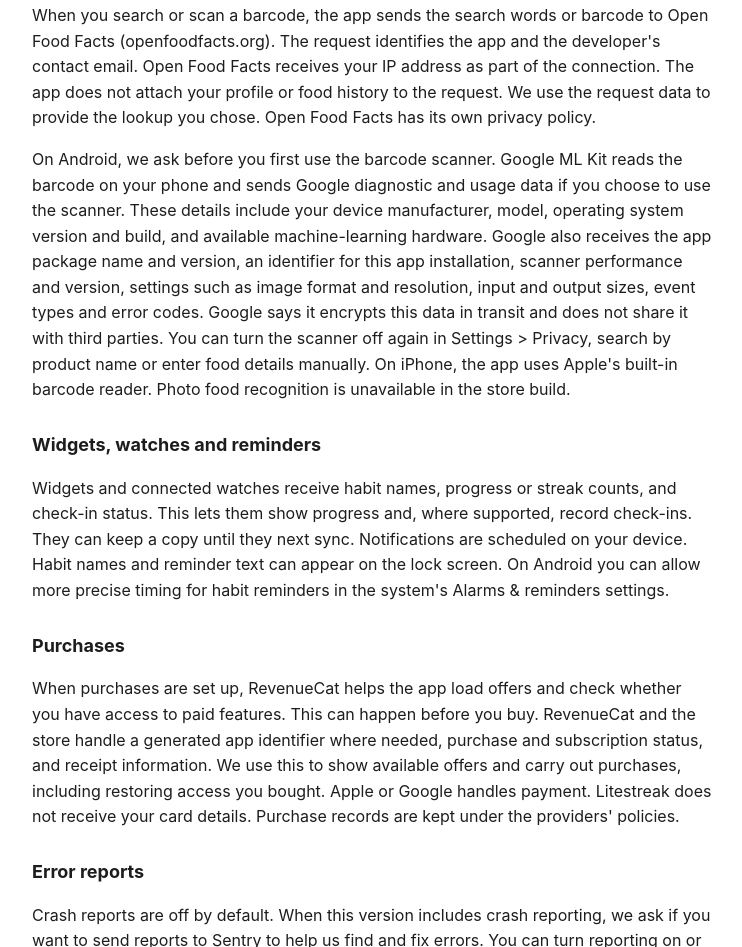
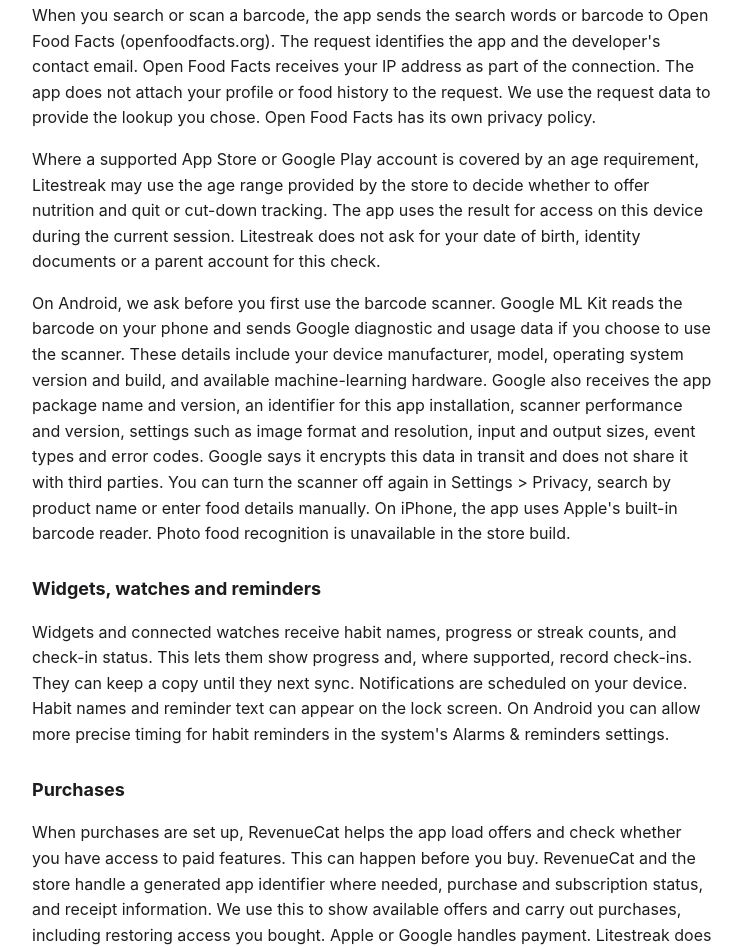
Before and after one commit to tekeshine/litestreak-privacy, a plain HTML site: page index.html in a window 1280 px wide. Shown: the part 1190-2137 px from the top of the page, without its empty margins (268-1010 px from the left). Drawn offline with Linux system fonts and the light colour scheme.

Commit message:
Privacy policy: store age check (build 22)

```diff
--- a/index.html
+++ b/index.html
@@ -13,6 +13,7 @@
 <p>The app uses private storage provided by your device. It does not add its own database encryption. App Lock asks your device to verify you before opening the app. Litestreak does not receive your fingerprint or face data. App Lock does not protect copies in backup files, widgets or on watches.</p>
 <h2>Food lookups</h2>
 <p>When you search or scan a barcode, the app sends the search words or barcode to Open Food Facts (openfoodfacts.org). The request identifies the app and the developer's contact email. Open Food Facts receives your IP address as part of the connection. The app does not attach your profile or food history to the request. We use the request data to provide the lookup you chose. Open Food Facts has its own privacy policy.</p>
+<p>Where a supported App Store or Google Play account is covered by an age requirement, Litestreak may use the age range provided by the store to decide whether to offer nutrition and quit or cut-down tracking. The app uses the result for access on this device during the current session. Litestreak does not ask for your date of birth, identity documents or a parent account for this check.</p>
 <p>On Android, we ask before you first use the barcode scanner. Google ML Kit reads the barcode on your phone and sends Google diagnostic and usage data if you choose to use the scanner. These details include your device manufacturer, model, operating system version and build, and available machine-learning hardware. Google also receives the app package name and version, an identifier for this app installation, scanner performance and version, settings such as image format and resolution, input and output sizes, event types and error codes. Google says it encrypts this data in transit and does not share it with third parties. You can turn the scanner off again in Settings &gt; Privacy, search by product name or enter food details manually. On iPhone, the app uses Apple's built-in barcode reader. Photo food recognition is unavailable in the store build.</p>
 <h2>Widgets, watches and reminders</h2>
 <p>Widgets and connected watches receive habit names, progress or streak counts, and check-in status. This lets them show progress and, where supported, record check-ins. They can keep a copy until they next sync. Notifications are scheduled on your device. Habit names and reminder text can appear on the lock screen. On Android you can allow more precise timing for habit reminders in the system's Alarms &amp; reminders settings.</p>
```
